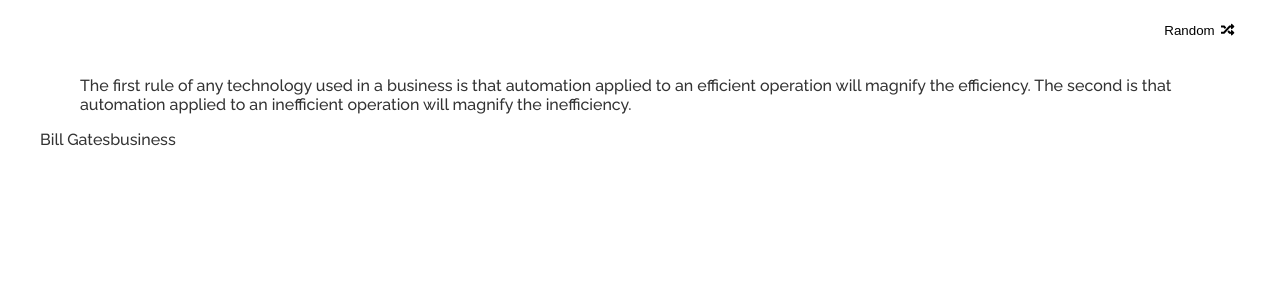
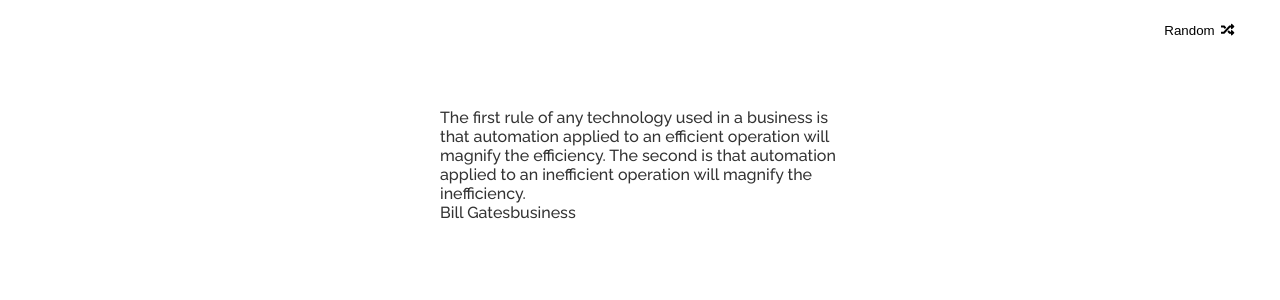
Before and after one commit to cacosted/random-quotes, a React (Vite) app: page / in a window 1280 px wide. Shown: the top 300 px of the page. Built offline with nearby package versions, Linux system fonts and the light colour scheme.

Commit message:
add QuoteHolder styles and fix Container style

```diff
--- a/src/components/App/index.jsx
+++ b/src/components/App/index.jsx
@@ -2,25 +2,14 @@
 import { NavBar } from '../NavBar'
 import { Button } from '../Button'
 import { QuoteContainer } from '../QuoteContainer'
-import { Quote } from '../Quote'
 
 export const App = () => {
-  const testQuote = {
-    text:
-    'The first rule of any technology used in a business is that automation applied to an efficient operation will magnify the efficiency. The second is that automation applied to an inefficient operation will magnify the inefficiency.',
-    details: {
-      author: 'Bill Gates',
-      category: 'business'
-    }
-  }
   return (
     <Container>
       <NavBar>
         <Button />
       </NavBar>
-      <QuoteContainer>
-        <Quote text={testQuote.text} details={testQuote.details} />
-      </QuoteContainer>
+      <QuoteContainer />
     </Container>
 
   )
--- a/src/components/Container/styles.js
+++ b/src/components/Container/styles.js
@@ -1,6 +1,4 @@
 import styled from 'styled-components'
 
 export const StyledContainer = styled.main`
-  justify-content: center;
-  align-items: center;
 `
--- a/src/components/QuoteContainer/index.jsx
+++ b/src/components/QuoteContainer/index.jsx
@@ -1,7 +1,19 @@
-export const QuoteContainer = ({ children }) => {
+import { Quote } from '../Quote'
+import { QuoteHolder } from './styles'
+
+const testQuote = {
+  text:
+  'The first rule of any technology used in a business is that automation applied to an efficient operation will magnify the efficiency. The second is that automation applied to an inefficient operation will magnify the inefficiency.',
+  details: {
+    author: 'Bill Gates',
+    category: 'business'
+  }
+}
+
+export const QuoteContainer = () => {
   return (
-    <figure>
-      {children}
-    </figure>
+    <QuoteHolder>
+      <Quote text={testQuote.text} details={testQuote.details} />
+    </QuoteHolder>
   )
 }
--- /dev/null
+++ b/src/components/QuoteContainer/styles.js
@@ -0,0 +1,8 @@
+import styled from 'styled-components'
+
+export const QuoteHolder = styled.figure`
+  margin-block-start: 3em;
+  width: 80%;
+  max-width: 400px;
+  margin-inline: auto
+`
--- a/src/styles/GlobalStyle.js
+++ b/src/styles/GlobalStyle.js
@@ -11,4 +11,11 @@
     font-family: ${fonts.regular};
     color: ${colors.main}
   }
+
+  h1,
+  h2,
+  figure,
+  blockquote {
+    margin: 0;
+  }
 `
```
